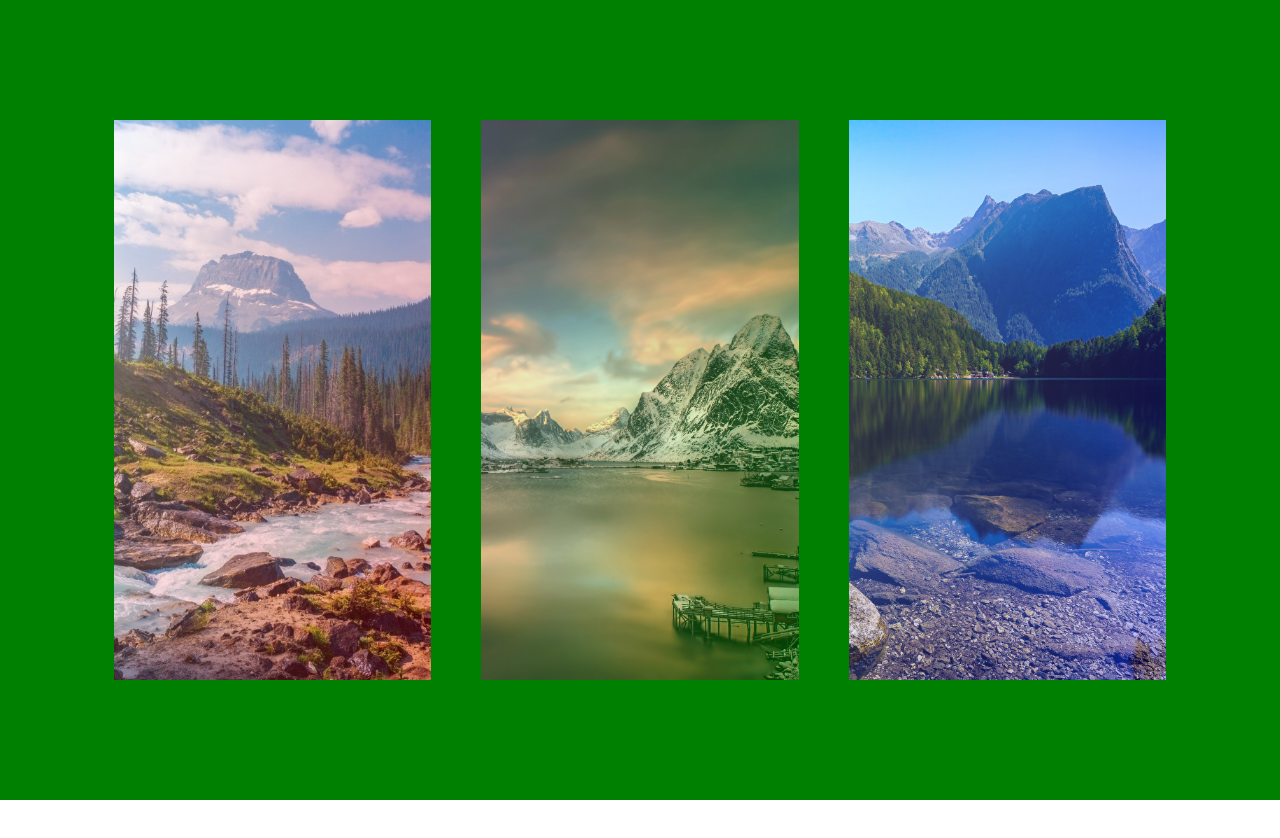
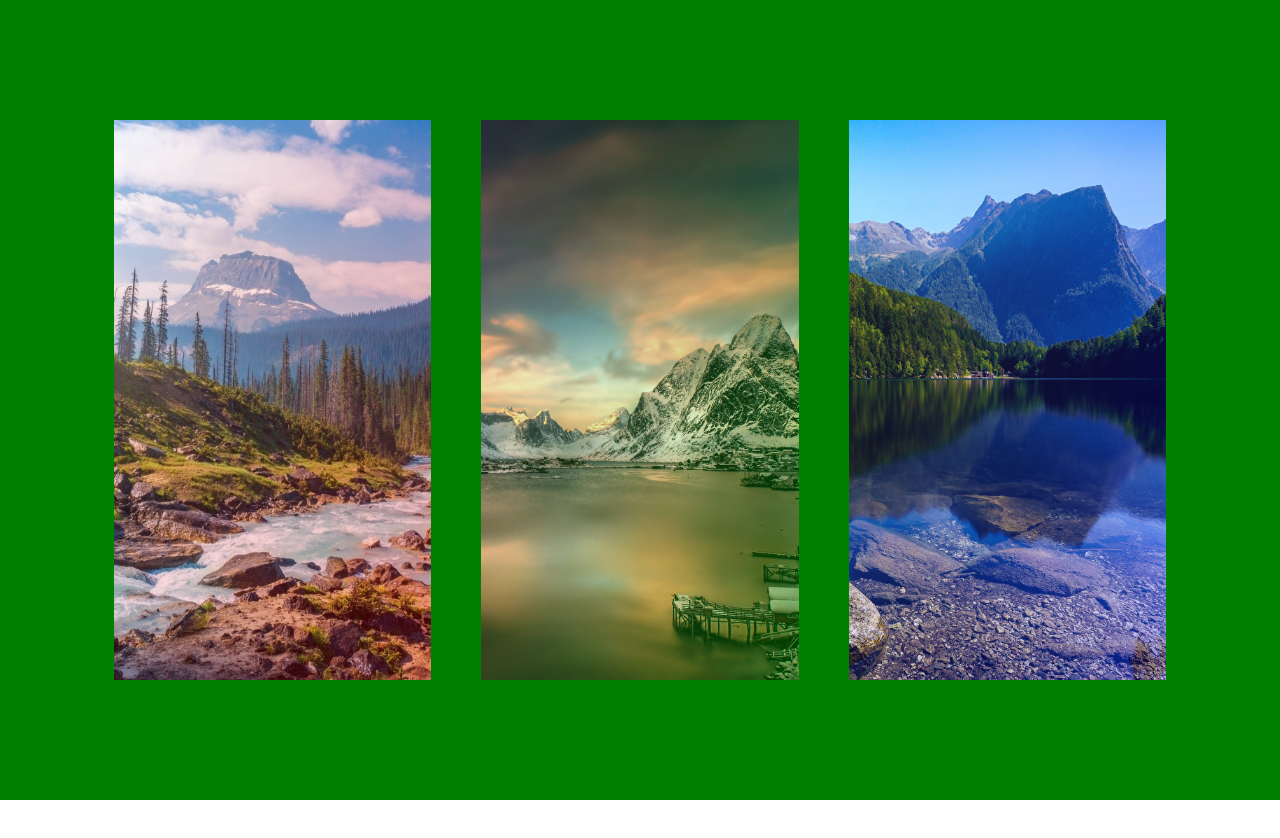
Before and after one commit to samcheungchen/samcheungchen.github.io, a plain HTML site: page index.html in a window 1280 px wide. Shown: the part 1600-2438 px from the top of the page. Drawn offline with Linux system fonts and the light colour scheme.

Commit message:
Update styles.css

```diff
--- a/styles.css
+++ b/styles.css
@@ -77,13 +77,13 @@ body {
 }
 
 .cards_logo1{
-    background-image: linear-gradient(to bottom right, rgba(255, 255, 255, 0.25), rgba(255, 0, 0, .25)), url('card_logo1.jpg');
+    background-image: linear-gradient(to bottom right, rgba(255, 255, 255, 0.1), rgba(255, 0, 0, .25)), url('card_logo1.jpg');
 }
 
 .cards_logo2{
-    background-image: linear-gradient(to bottom right, rgba(255, 255, 255, 0.25), rgba(0, 255, 0, 0.25)), url('card_logo2.jpg');
+    background-image: linear-gradient(to bottom right, rgba(255, 255, 255, 0.1), rgba(0, 255, 0, 0.25)), url('card_logo2.jpg');
 }
 
 .cards_logo3{
-    background-image: linear-gradient(to bottom right, rgba(255, 255, 255, 0.25), rgba(0, 0, 255, 0.25)), url('card_logo3.jpg');
+    background-image: linear-gradient(to bottom right, rgba(255, 255, 255, 0.1), rgba(0, 0, 255, 0.25)), url('card_logo3.jpg');
 }
```
